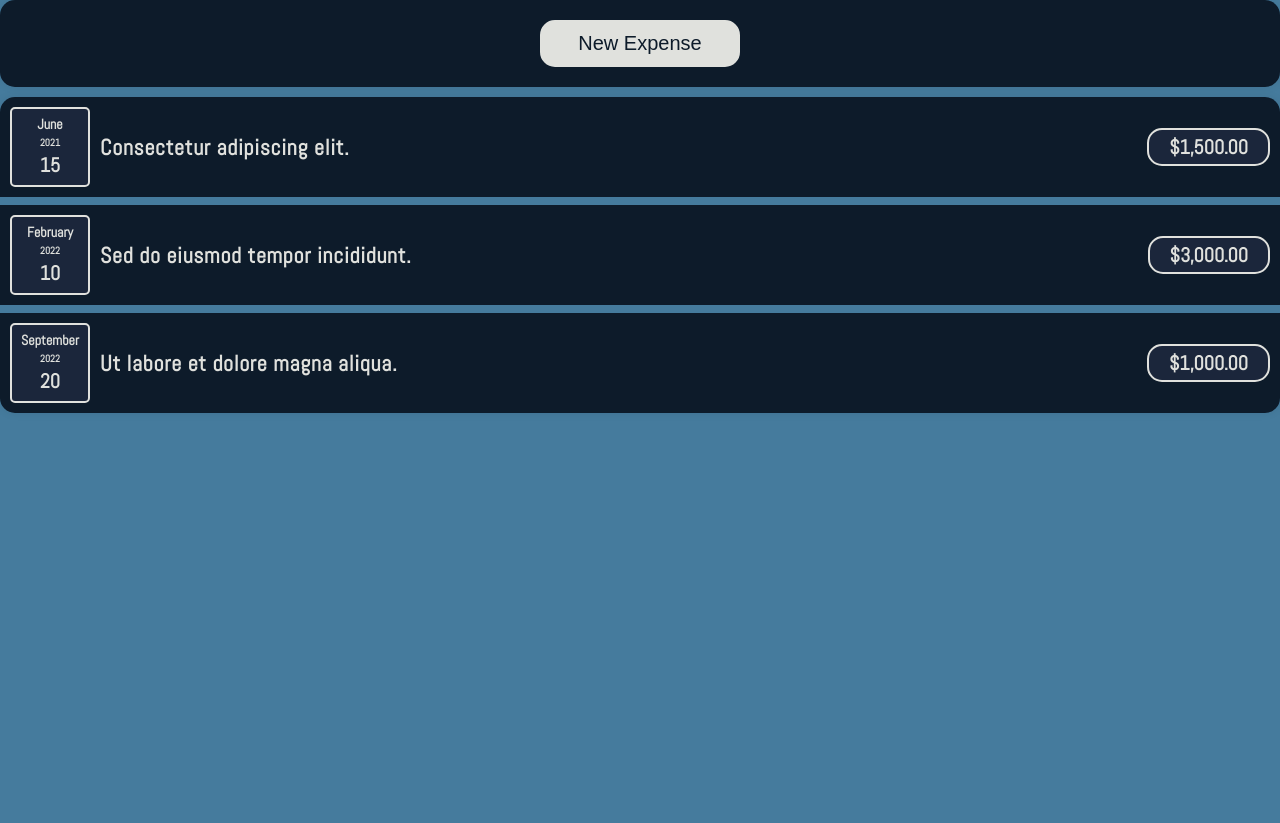
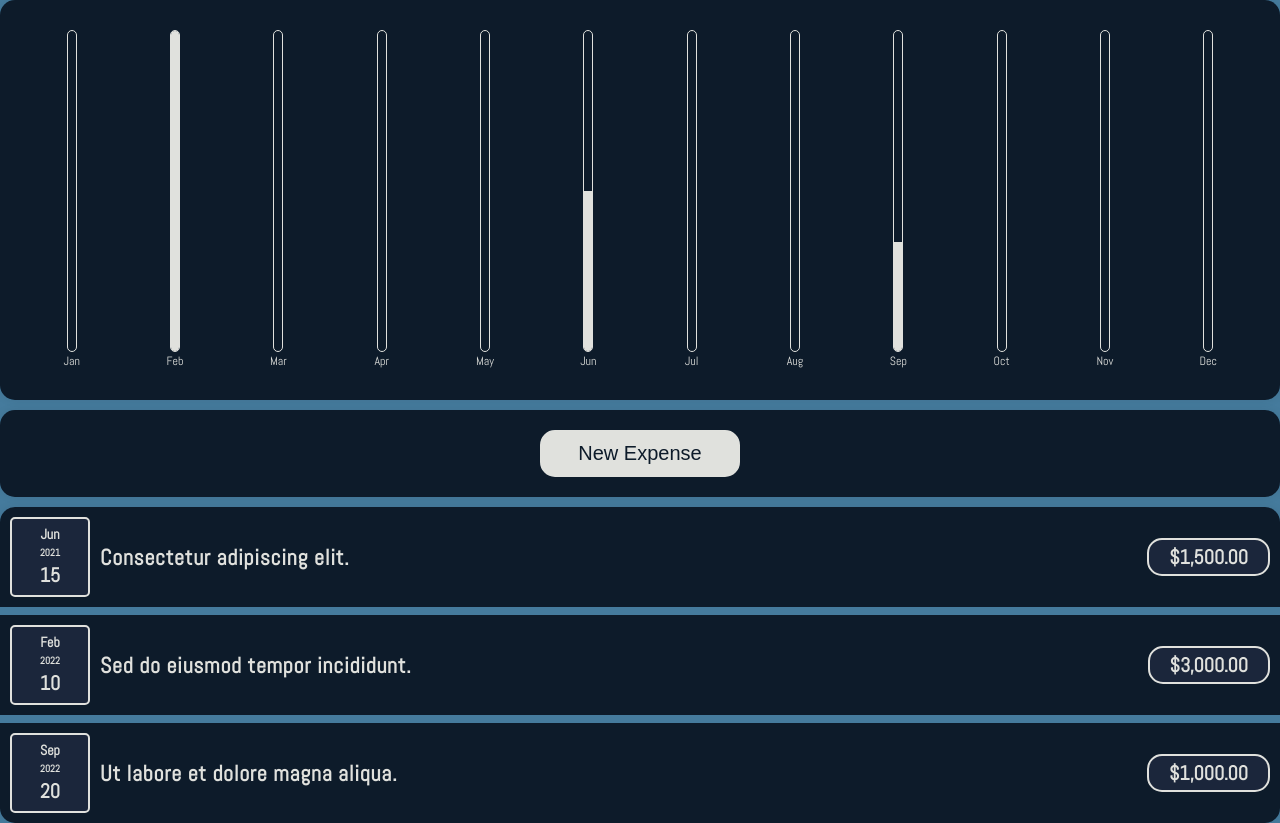
Before and after one commit to BasheerRajeh/React-Expenses-App, a React (Create React App) app: page / in a window 1280 px wide. Before the commit the page ends 800 px from the top, so only its background shows below. Built offline with nearby package versions, Linux system fonts and the light colour scheme; the HTML template or start-up script is replaced by a standard one.

Commit message:
Build BarChart component.

```diff
--- a/src/App.js
+++ b/src/App.js
@@ -1,11 +1,15 @@
-import { useState } from "react";
+import { useEffect, useState } from "react";
+import Chart from "./components/Chart/Chart";
+import ChartBar from "./components/Chart/ChartBar";
 import ExpenseNew from "./components/Expenses/ExpenseNew";
 import ExpensesList from "./components/Expenses/ExpensesList";
 import Card from "./components/shared/Card";
 import Icon from "./components/shared/Icon";
 import Input from "./components/shared/Input";
+import useFormatter from "./hooks/useFormatter";
 
 function App() {
+  const { formatDate } = useFormatter();
   const [expenses, setExpenses] = useState([
     {
       title: "Consectetur adipiscing elit.",
@@ -24,12 +28,73 @@ function App() {
     },
   ]);
 
+  const [charts, setCharts] = useState([
+    { label: "January", value: 0 },
+    { label: "February", value: 0 },
+    { label: "March", value: 0 },
+    { label: "April", value: 0 },
+    { label: "May", value: 0 },
+    { label: "June", value: 0 },
+    { label: "July", value: 0 },
+    { label: "August", value: 0 },
+    { label: "September", value: 0 },
+    { label: "October", value: 0 },
+    { label: "Novembre", value: 0 },
+    { label: "December", value: 0 },
+  ]);
+
+  useEffect(() => {
+    fill(expenses);
+  }, []);
+
+  const fill = () => {
+    setCharts((prev) => {
+      const newCharts = [
+        { label: "January", value: 0 },
+        { label: "February", value: 0 },
+        { label: "March", value: 0 },
+        { label: "April", value: 0 },
+        { label: "May", value: 0 },
+        { label: "June", value: 0 },
+        { label: "July", value: 0 },
+        { label: "August", value: 0 },
+        { label: "September", value: 0 },
+        { label: "October", value: 0 },
+        { label: "Novembre", value: 0 },
+        { label: "December", value: 0 },
+      ];
+      for (let expense of expenses) {
+        let value =
+          parseFloat(newCharts[new Date(expense.date).getMonth()].value) +
+          parseFloat(expense.price);
+        newCharts[new Date(expense.date).getMonth()] = {
+          label: newCharts[new Date(expense.date).getMonth()].label,
+          value: value,
+        };
+      }
+      return newCharts;
+    });
+  };
+
+  const refill = (month, price) => {
+    setCharts((prev) => {
+      const newCharts = [...prev];
+      newCharts[month].value += parseFloat(price);
+      return newCharts;
+    });
+  };
+
   const handleAdd = (newExpense) => {
-    setExpenses((prev) => [newExpense, ...prev]);
+    setExpenses((prev) => {
+      const newExpenses = [newExpense, ...prev];
+      refill(new Date(newExpense.date).getMonth() - 1, newExpense.price);
+      return newExpenses;
+    });
   };
 
   return (
-    <div>
+    <div style={{ height: "50vh" }}>
+      <Chart bars={charts} />
       <ExpenseNew onAdd={handleAdd} />
       <ExpensesList expenses={expenses} />
     </div>
--- /dev/null
+++ b/src/components/Chart/Chart.css
@@ -0,0 +1,8 @@
+.chart {
+    height: 100%;
+    display: flex;
+    justify-content: space-around;
+    background: var(--color-primary);
+    margin-bottom: 1rem;
+    padding: 3rem 2rem;
+}
--- /dev/null
+++ b/src/components/Chart/Chart.jsx
@@ -0,0 +1,26 @@
+import React from "react";
+import ChartBar from "./ChartBar";
+import Card from "../shared/Card";
+import "./Chart.css";
+
+const Chart = ({ bars }) => {
+    let maxValue = 0;
+    for (let bar of bars) {
+        maxValue = bar.value > maxValue ? bar.value : maxValue;
+    }
+
+    return (
+        <Card className="chart">
+            {bars.map((bar, idx) => (
+                <ChartBar
+                    key={idx}
+                    label={bar.label}
+                    maxValue={maxValue}
+                    value={bar.value}
+                />
+            ))}
+        </Card>
+    );
+};
+
+export default Chart;
--- /dev/null
+++ b/src/components/Chart/ChartBar.css
@@ -0,0 +1,27 @@
+.chart-bar {
+    display: flex;
+    flex-direction: column;
+    align-items: center;
+    width: 1rem;
+    height: 100%;
+}
+
+.chart-bar__container {
+    border-radius: 15px;
+    border: 1px solid var(--color-heading);
+    overflow: hidden;
+    height: 100%;
+    width: 100%;
+    transform: rotate(180deg);
+}
+
+.chart-bar__fill {
+    width: 100%;
+    background: var(--color-heading);
+    transition: all 0.5s ease-in;
+}
+
+.chart-bar__label {
+    font-size: 1.2rem;
+    color: var(--color-heading);
+}
--- /dev/null
+++ b/src/components/Chart/ChartBar.jsx
@@ -0,0 +1,15 @@
+import React from "react";
+import "./ChartBar.css";
+const ChartBar = ({ label, maxValue, value }) => {
+    const fill = Math.ceil((value / maxValue) * 100);
+    return (
+        <div className="chart-bar">
+            <div className="chart-bar__container">
+                <div className="chart-bar__fill" style={{ height: `${fill}%` }}></div>
+            </div>
+            <div className="chart-bar__label">{label.slice(0, 3)}</div>
+        </div>
+    );
+};
+
+export default ChartBar;
--- a/src/components/shared/Input.jsx
+++ b/src/components/shared/Input.jsx
@@ -3,7 +3,7 @@ import "./Input.css";
 
 const Input = ({
     name,
-    value,
+    value = "",
     label,
     onChange,
     type = "text",
--- a/src/hooks/useFormatter.jsx
+++ b/src/hooks/useFormatter.jsx
@@ -12,7 +12,7 @@ function useFormatter(locale = "en-US") {
 
     function formatDate(date) {
         const [monthName, year, day] = moment(date)
-            .format("MMMM YYYY DD")
+            .format("MMM YYYY DD")
             .split(" ");
         return [monthName, year, day];
     }
```
